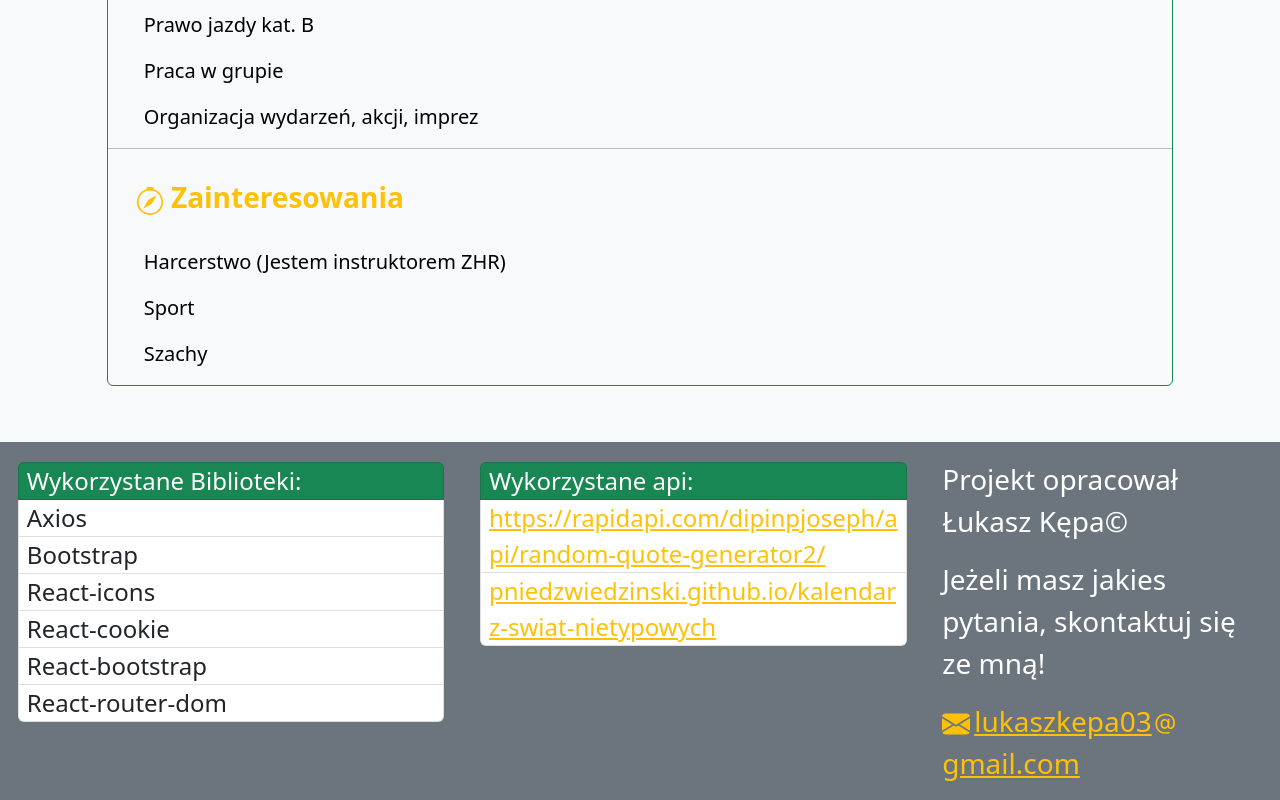
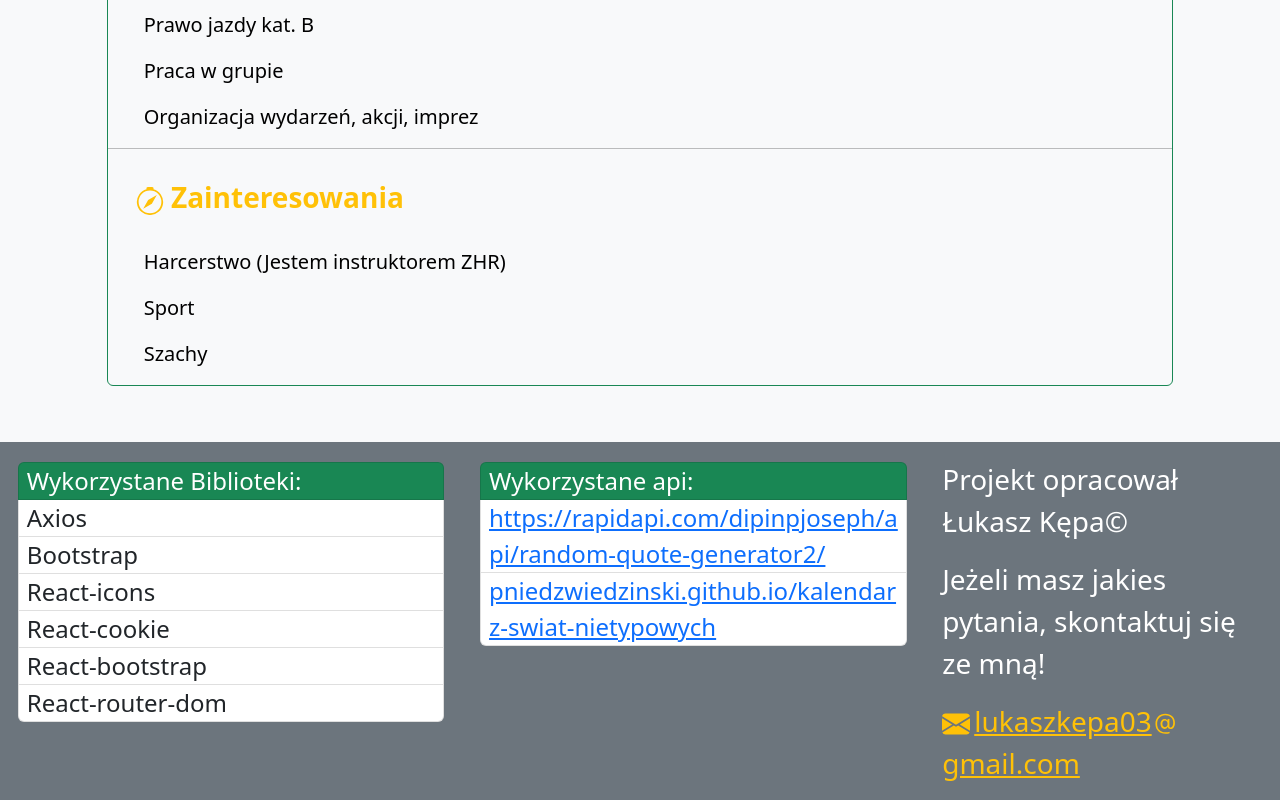
Before and after one commit to kepa-lukasz/my-first-portfolio, a React (Create React App) app: page /#/ in a window 1280 px wide. Shown: the part 1969-2769 px from the top of the page. Built offline with nearby package versions, Linux system fonts and the light colour scheme; no server answers.

Commit message:
mistake fixed

```diff
--- a/src/components/main/footer.js
+++ b/src/components/main/footer.js
@@ -19,8 +19,8 @@ const Footer = () => {
                 <Col className="col-11 col-sm-6 col-md-4 p-0">
                     <ListGroup className="my-1 fs-4">
                         <ListGroup.Item className="text-break text-white bg-success m-0 p-0 ps-2">Wykorzystane api: </ListGroup.Item>
-                        <ListGroup.Item className="text-break m-0 p-0 ps-2" > <a className="text-warning" href="https://rapidapi.com/dipinpjoseph/api/random-quote-generator2/">https://rapidapi.com/dipinpjoseph/api/random-quote-generator2/</a> </ListGroup.Item>
-                        <ListGroup.Item className="text-break m-0 p-0 ps-2" > <a className="text-warning" href="https://github.com/pniedzwiedzinski">pniedzwiedzinski.github.io/kalendarz-swiat-nietypowych</a> </ListGroup.Item>
+                        <ListGroup.Item className="text-break m-0 p-0 ps-2" > <a  href="https://rapidapi.com/dipinpjoseph/api/random-quote-generator2/">https://rapidapi.com/dipinpjoseph/api/random-quote-generator2/</a> </ListGroup.Item>
+                        <ListGroup.Item className="text-break m-0 p-0 ps-2" > <a  href="https://github.com/pniedzwiedzinski">pniedzwiedzinski.github.io/kalendarz-swiat-nietypowych</a> </ListGroup.Item>
                     </ListGroup>
                 </Col>
                 <Col className="col-11  col-md-3 text-white p-0">
```
